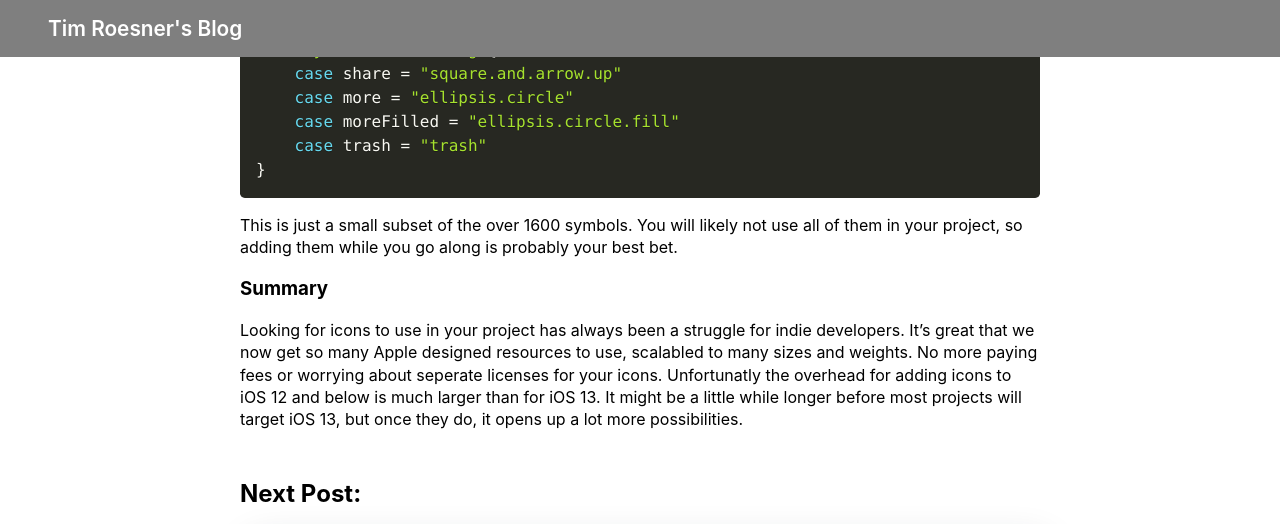
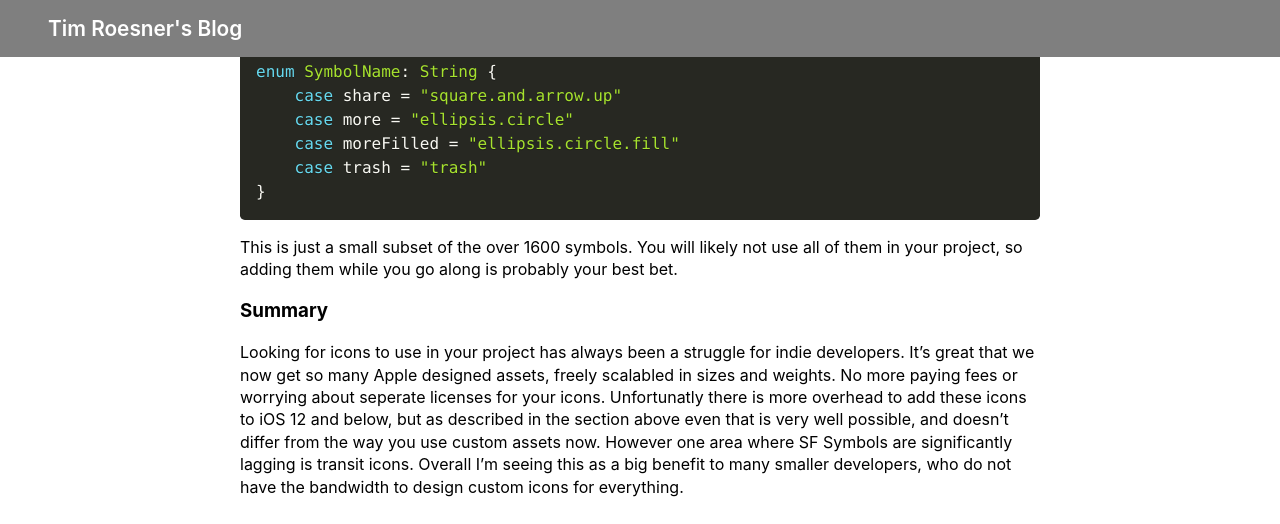
Before and after one commit to timroesner/Blog, a Jekyll site: the page built from _posts/2019-10-10-using-sf-symbols.md, in a window 1280 px wide and 900 px high, scrolled down 2661 px, cut to the strip 0-524 px from the top of the window. Built offline with Jekyll 4.4.1, drawn with Linux system fonts in a browser that asks for light colours; nearby versions of some CDN libraries; some of the changed text lies outside the part shown.

Commit message:
Summary and clarifying changes in 'Using SF Symbols'

````diff
--- a/_posts/2019-10-10-using-sf-symbols.md
+++ b/_posts/2019-10-10-using-sf-symbols.md
@@ -25,11 +25,10 @@ imageView.tintColor = .systemBlue
 ```
 There are multiple initializers available for the SymbolConfiguration, so I encourage you to use the one fitting for your needs.
 
-If you used these new methods in a project that does not target iOS 13+ you might have noticed, that the compiler will throw an error telling you that they are only available starting with iOS 13.
+## iOS 12 and below
+If you used these new methods in a project that does not target iOS 13+ you might have noticed, that the compiler will throw an error telling you that they are only available starting with iOS 13. Currently there is no direct way to initialize an UIImage with a symbol in code, in iOS 12 or below.
 
-
-## iOS 12 and below
-Since SF Symbols are embedded into the system font, they can be used on any device, that has the latest version of the font installed. iOS 12 unfortunately has very poor font management, and even on Mojave or earlier you will occasionally see "�" instead of your symbol.
+However since SF Symbols are embedded into the system font, they can be used on any device, that has the latest version of the font installed. iOS 12 unfortunately has very poor font management, and even on Mojave or earlier you will occasionally see "�" instead of your symbol.
 
 When you install the SF Symbols app it will automatically install the needed fonts as well, which means you can use them in your favorite design tools, like Photoshop, Sketch, Figma, etc.
 
@@ -61,5 +60,7 @@ enum SymbolName: String {
 This is just a small subset of the over 1600 symbols. You will likely not use all of them in your project, so adding them while you go along is probably your best bet.
 
 ### Summary
-Looking for icons to use in your project has always been a struggle for indie developers. It's great that we now get so many Apple designed resources to use, scalabled to many sizes and weights. No more paying fees or worrying about seperate licenses for your icons.
-Unfortunatly the overhead for adding icons to iOS 12 and below is much larger than for iOS 13. It might be a little while longer before most projects will target iOS 13, but once they do, it opens up a lot more possibilities.
+Looking for icons to use in your project has always been a struggle for indie developers. It's great that we now get so many Apple designed assets, freely scalabled in sizes and weights. No more paying fees or worrying about seperate licenses for your icons.
+Unfortunatly there is more overhead to add these icons to iOS 12 and below, but as described in the section above even that is very well possible, and doesn't differ from the way you use custom assets now.
+However one area where SF Symbols are significantly lagging is transit icons.
+Overall I'm seeing this as a big benefit to many smaller developers, who do not have the bandwidth to design custom icons for everything.
````
